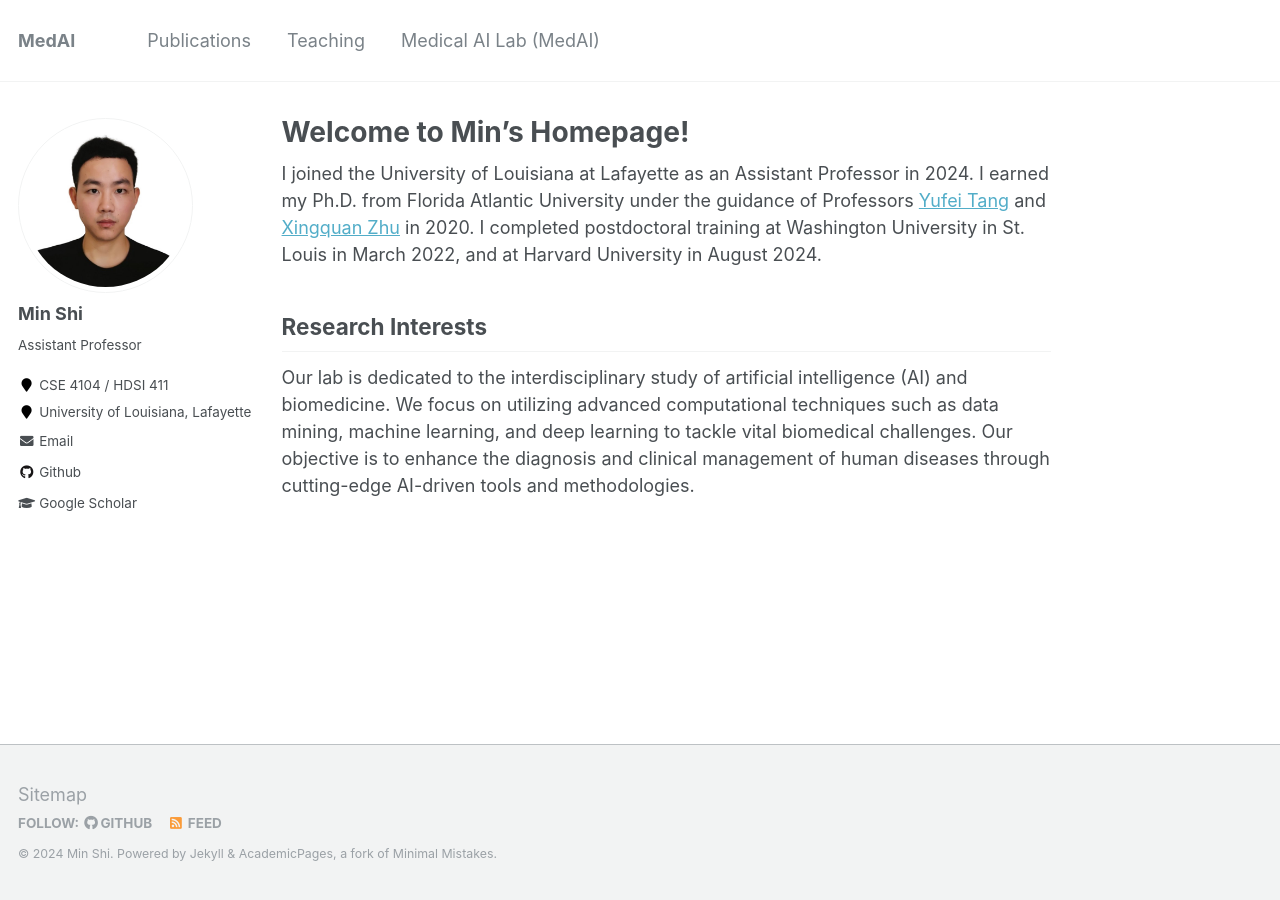
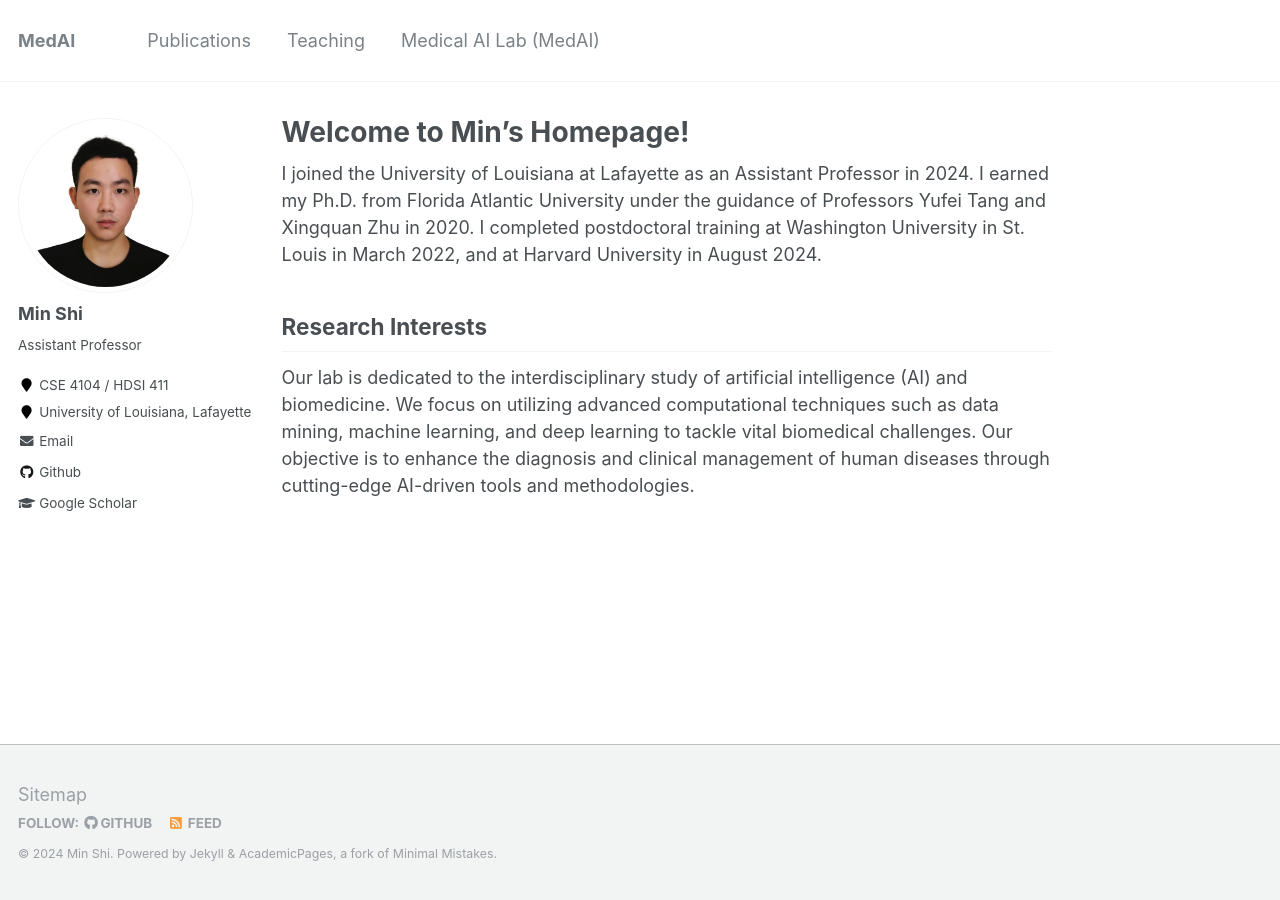
Before and after one commit to shiminxst/shiminxst.github.io, a Jekyll site: the page built from _pages/about.md, in a window 1280 px wide. Built offline with Jekyll 4.4.1, drawn with Linux system fonts in a browser that asks for light colours; part of the change alters nothing that is shown.

```diff
--- a/_pages/about.md
+++ b/_pages/about.md
@@ -9,7 +9,7 @@ redirect_from:
 ---
 
 
-I joined the University of Louisiana at Lafayette as an Assistant Professor in 2024. I earned my Ph.D. from Florida Atlantic University under the guidance of Professors <a href="https://faculty.eng.fau.edu/tangy/">Yufei Tang</a> and <a href="https://www.cse.fau.edu/~xqzhu/index.html">Xingquan Zhu</a> in 2020. I completed postdoctoral training at Washington University in St. Louis in March 2022, and at Harvard University in August 2024.
+I joined the University of Louisiana at Lafayette as an Assistant Professor in 2024. I earned my Ph.D. from Florida Atlantic University under the guidance of Professors Yufei Tang and Xingquan Zhu in 2020. I completed postdoctoral training at Washington University in St. Louis in March 2022, and at Harvard University in August 2024.
 
 ## Research Interests
 
```
